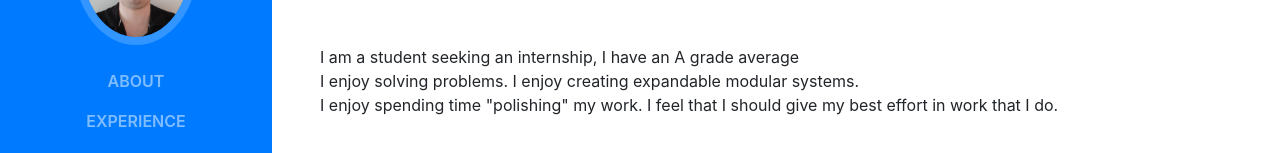
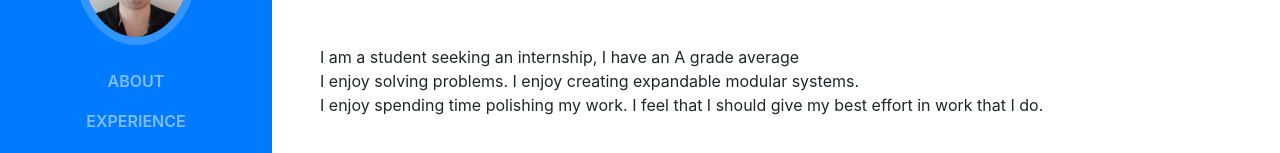
Before and after one commit to Sea-Captain-Dave/Sea-Captain-Dave.github.io, a website with bundled scripts: page index.html in a window 1280 px wide. Shown: the part 331-484 px from the top of the page. Built offline with nearby package versions, Linux system fonts and the light colour scheme; a web font is replaced by a local one.

Commit message:
Update index.html

```diff
--- a/index.html
+++ b/index.html
@@ -72,7 +72,7 @@
           <div class="subheading mb-5">Hamilton · 0274447015 ·
             <a href="mailto:benhamill183@gmail.com">benhamill183@gmail.com</a>
           </div>
-          <p class="mb-5">I am a student seeking an internship, I have an A grade average<br>I enjoy solving problems. I enjoy creating expandable modular systems.<br>I enjoy spending time "polishing" my work.
+          <p class="mb-5">I am a student seeking an internship, I have an A grade average<br>I enjoy solving problems. I enjoy creating expandable modular systems.<br>I enjoy spending time polishing my work.
             I feel that I should give my best effort in work that I do.
 
             </p>
```
